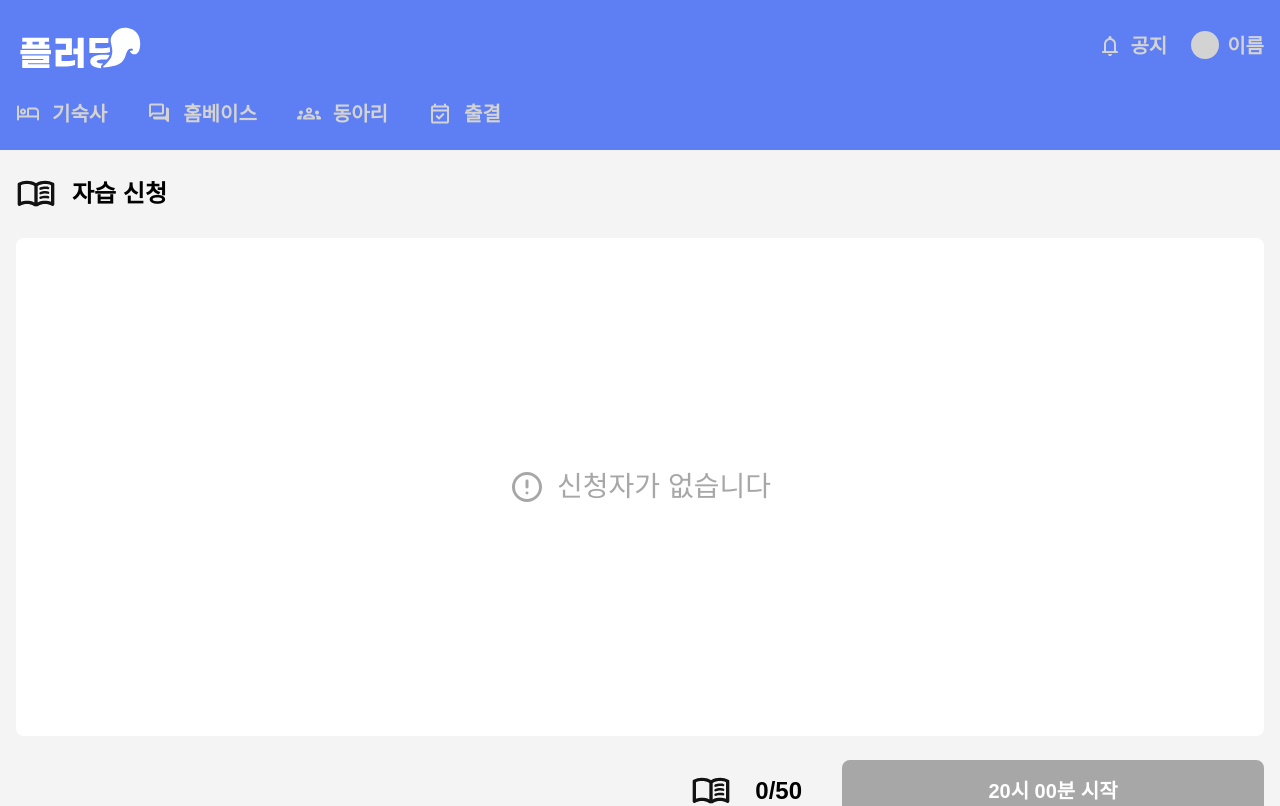
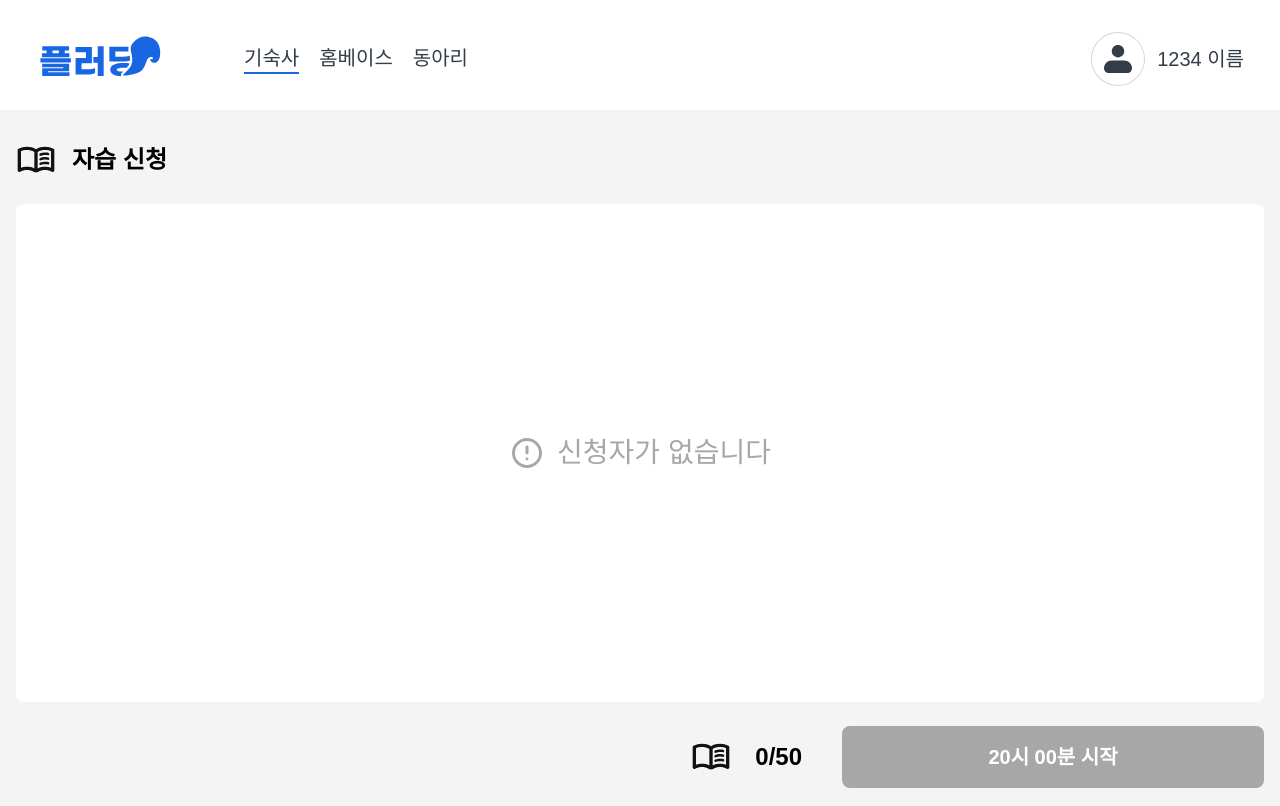
Before and after one commit to team-incube/Flooding-Frontend-Onboarding, a Next.js app: page /dormitory in a window 1280 px wide. Shown: the top 806 px of the page. Built offline with nearby package versions, Linux system fonts and the light colour scheme; data requests are answered from the project's data file.

Commit message:
feat: 공용 상단바 적용

```diff
--- a/src/app/(pages)/dormitory/page.tsx
+++ b/src/app/(pages)/dormitory/page.tsx
@@ -1,4 +1,4 @@
-import Navbar from "@/widgets/header/ui/Navbar";
+import Header from "@/widgets/header/ui/index";
 import ChairSection from "@/widgets/chair/ui/ChairSection";
 import StudySection from "@/widgets/study/ui/StudySection";
 import DormitoryMusicSection from "@/features/dormitoryMusic/ui/DormitoryMusicSection";
@@ -6,8 +6,8 @@
 export default function DormitoryPage() {
     return (
         <div className="min-h-screen bg-[#F4F4F4]">
-            <Navbar/>
-            <div className="flex flex-col w-full pt-[174px] pb-[92px] px-4 gap-10">
+            <Header/>
+            <div className="flex flex-col w-full pt-[30px] pb-[92px] px-4 gap-10">
                 <StudySection/>
                 <ChairSection/>
                 <DormitoryMusicSection/>
--- a/src/widgets/header/ui/Navbar.tsx
+++ /dev/null
@@ -1,48 +0,0 @@
-import Flooding from "@/shared/assets/icons/Flooding"
-import Club from "@/shared/assets/icons/Club"
-import Homebase from "@/shared/assets/icons/Hombase"
-import Dormitory from "@/shared/assets/icons/Dormitory"
-import Attendance from "@/shared/assets/icons/Attendance"
-import Notification from "@/shared/assets/icons/Notification"
-
-export default function Navbar(){
-    return (
-        <div className="fixed w-full h-[150px] bg-[#5E7EF3] flex flex-col justify-center">
-        <div className="flex flex-col max-w-[1360px] mx-4 gap-7">
-            <div className="flex justify-between items-center">
-            <a href="/">
-                <Flooding/>
-            </a>
-            <div className="flex gap-6 text-[#D3D3D3] text-[20px] font-semibold">
-                <div className="flex gap-2 hover:text-white cursor-pointer">
-                <Notification/>
-                <span>공지</span>
-                </div>
-                <div className="flex gap-2 hover:text-white cursor-pointer">
-                <span className="bg-[#D3D3D3] w-7 h-7 rounded-full"/>
-                <span>이름</span>
-                </div>
-            </div>
-            </div>
-            <div className="flex text-[20px] font-semibold text-[#D3D3D3] gap-10">
-            <div className="flex justify-center items-center gap-3 hover:text-white cursor-pointer">
-                <Dormitory/>
-                <span>기숙사</span>
-            </div>
-            <div className="flex justify-center items-center gap-3 hover:text-white cursor-pointer">
-                <Homebase/>
-                <span>홈베이스</span>
-            </div>
-            <div className="flex justify-center items-center gap-3 hover:text-white cursor-pointer">
-                <Club/>
-                <span>동아리</span>
-            </div>
-            <div className="flex justify-center items-center gap-3 hover:text-white cursor-pointer">
-                <Attendance/>
-                <span>출결</span>
-            </div>
-            </div>
-        </div>
-        </div>
-    )
-}
```
